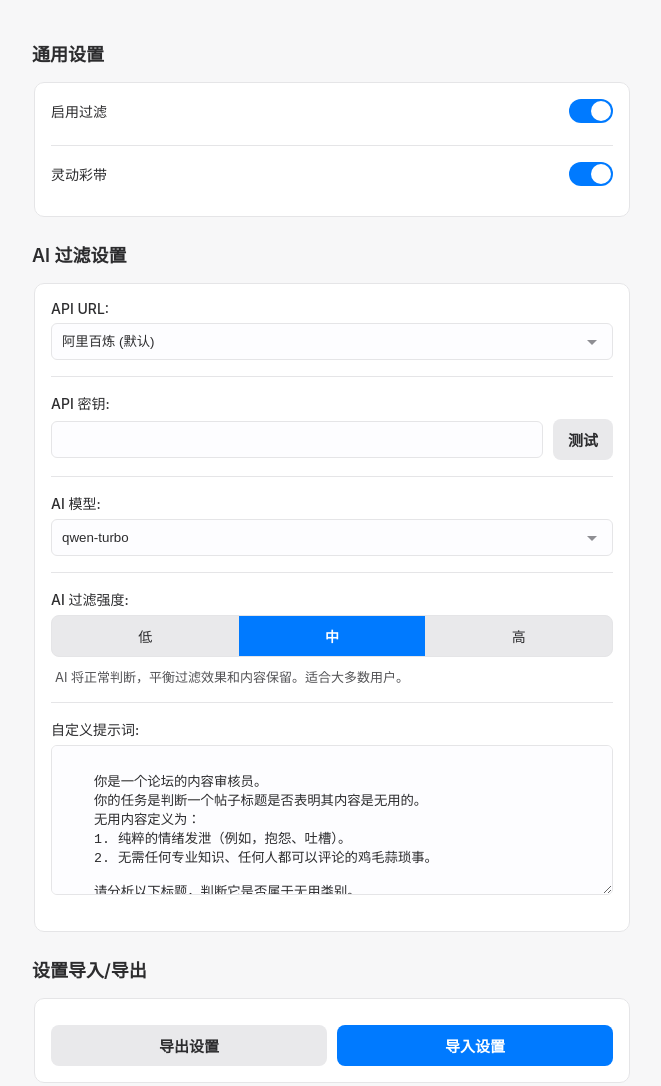
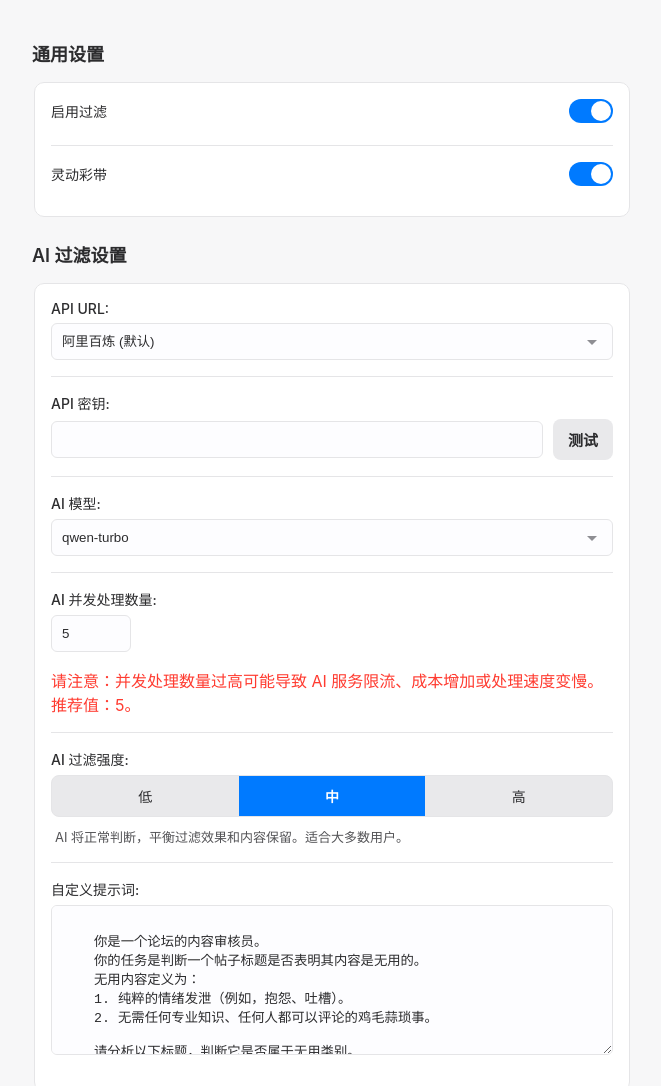
Before and after one commit to sha2kyou/v2ex-filter, a browser extension: page settings.html in a window 1280 px wide. Shown: the top 1086 px of the page, without its empty margins (308-969 px from the left). Drawn offline with Linux system fonts and the light colour scheme.

Commit message:
feat: Add custom AI model/service support and concurrency limit

```diff
--- a/background.js
+++ b/background.js
@@ -49,7 +49,7 @@ chrome.runtime.onMessage.addListener((request, sender, sendResponse) => {
   }
 
   if (request.topics) {
-    chrome.storage.sync.get(['apiKey', 'filterEnabled', 'selectedModel', 'apiUrl', 'selectedApiUrl', 'customApiUrl'], async (settings) => {
+    chrome.storage.sync.get(['apiKey', 'filterEnabled', 'selectedModel', 'apiUrl', 'selectedApiUrl', 'customApiUrl', 'concurrencyLimit'], async (settings) => {
       if (!settings.apiKey || settings.filterEnabled === false) {
         sendResponse({results: request.topics.map(() => ({ is_useless: false }))});
         return;
@@ -103,7 +103,7 @@ chrome.runtime.onMessage.addListener((request, sender, sendResponse) => {
         return { is_useless: is_useless_result };
       };
 
-      const CONCURRENCY_LIMIT = 5; // Limit concurrent AI requests
+      const CONCURRENCY_LIMIT = settings.concurrencyLimit || 5; // Limit concurrent AI requests, default to 5
       const results = [];
       const promises = [];
 
--- a/settings.css
+++ b/settings.css
@@ -129,6 +129,7 @@ div.form-field > label,
 input[type="password"],
 textarea,
 input[type="text"],
+input[type="number"],
 select {
   width: 100%;
   padding: 10px;
@@ -138,6 +139,24 @@ select {
   background-color: var(--input-background-color);
   color: var(--text-color); /* Ensure text color is set */
   transition: border-color 0.2s, box-shadow 0.2s;
+}
+
+/* Specific width adjustments */
+select,
+input[type="text"] {
+  /* max-width: 50%; /* Half width for select and text inputs */
+}
+
+input[type="number"] {
+  width: 80px; /* Adjust width for number input */
+  -moz-appearance: textfield; /* Firefox */
+}
+
+/* Chrome, Safari, Edge, Opera */
+input::-webkit-outer-spin-button,
+input::-webkit-inner-spin-button {
+  -webkit-appearance: none;
+  margin: 0;
 }
 
 .api-key-input-group {
@@ -159,6 +178,7 @@ select {
 input[type="password"]:focus,
 textarea:focus,
 input[type="text"]:focus,
+input[type="number"]:focus,
 select:focus {
   outline: none;
   border-color: var(--primary-accent);
@@ -180,7 +200,18 @@ select {
   padding-right: 30px; /* Make space for the arrow */
 }
 
-/* Specific adjustments for dropdowns followed by custom inputs */
+input[type="number"] {
+  width: 80px; /* Adjust width for number input */
+  -moz-appearance: textfield; /* Firefox */
+}
+
+/* Chrome, Safari, Edge, Opera */
+input::-webkit-outer-spin-button,
+input::-webkit-inner-spin-button {
+  -webkit-appearance: none;
+  margin: 0;
+}
+
 #modelSelect,
 #apiUrlSelect {
   margin-bottom: 0; /* Remove space below select */
@@ -188,7 +219,7 @@ select {
 
 #customModelInput,
 #customApiUrlInput {
-  margin-top: 0; /* Remove space above input */
+    margin-top: 0; /* Remove space above input */
 }
 
 /* New class for connected input fields */
--- a/settings.html
+++ b/settings.html
@@ -59,6 +59,12 @@
           <input type="text" id="customModelInput" placeholder="输入自定义模型名称" class="hidden">
         </div>
         <div class="divider"></div>
+        <div class="form-field">
+          <label for="concurrencyLimit">AI 并发处理数量:</label>
+          <input type="number" id="concurrencyLimit" min="1" value="5">
+          <p class="setting-description" style="color: var(--danger-color);">请注意：并发处理数量过高可能导致 AI 服务限流、成本增加或处理速度变慢。推荐值：5。</p>
+        </div>
+        <div class="divider"></div>
         <div class="setting-item">
           <label>AI 过滤强度:</label>
           <div id="aiIntensitySegmentedControl" class="segmented-control">
--- a/settings.js
+++ b/settings.js
@@ -8,6 +8,7 @@ document.addEventListener('DOMContentLoaded', function() {
   const customModelInput = document.getElementById('customModelInput');
   const animatedGradientSwitch = document.getElementById('animatedGradientSwitch');
   const aiIntensityButtons = document.querySelectorAll('#aiIntensitySegmentedControl button');
+  const concurrencyLimitInput = document.getElementById('concurrencyLimit');
 
   // New elements for import/export
   const exportSettingsButton = document.getElementById('exportSettings');
@@ -73,7 +74,7 @@ document.addEventListener('DOMContentLoaded', function() {
 
   // Load saved settings
   function loadSettings() {
-    chrome.storage.sync.get(['apiKey', 'filterEnabled', 'customPrompt', 'selectedModel', 'animatedGradientEnabled', 'aiIntensity', 'selectedApiUrl', 'customApiUrl'], function(data) {
+    chrome.storage.sync.get(['apiKey', 'filterEnabled', 'customPrompt', 'selectedModel', 'animatedGradientEnabled', 'aiIntensity', 'selectedApiUrl', 'customApiUrl', 'concurrencyLimit'], function(data) {
       const settingsToSave = {};
 
       if (data.apiKey) {
@@ -93,6 +94,14 @@ document.addEventListener('DOMContentLoaded', function() {
       const initialAiIntensity = data.aiIntensity || 'medium'; // Default to medium
       updateIntensityButtons(initialAiIntensity);
       settingsToSave.aiIntensity = initialAiIntensity;
+
+      // 处理 concurrencyLimit
+      let loadedConcurrencyLimit = data.concurrencyLimit;
+      if (typeof loadedConcurrencyLimit !== 'number' || loadedConcurrencyLimit < 1) {
+        loadedConcurrencyLimit = 5; // 默认值
+      }
+      concurrencyLimitInput.value = loadedConcurrencyLimit;
+      settingsToSave.concurrencyLimit = loadedConcurrencyLimit; // 确保这个值被保存回去
 
       // Handle AI Model selection
       if (data.selectedModel) {
@@ -176,6 +185,15 @@ document.addEventListener('DOMContentLoaded', function() {
     saveSetting('animatedGradientEnabled', animatedGradientSwitch.checked);
   });
 
+  concurrencyLimitInput.addEventListener('change', function() {
+    let value = parseInt(concurrencyLimitInput.value);
+    if (isNaN(value) || value < 1) {
+      value = 1; // Ensure minimum of 1
+      concurrencyLimitInput.value = value;
+    }
+    saveSetting('concurrencyLimit', value);
+  });
+
   // Add event listeners to intensity buttons
   aiIntensityButtons.forEach(button => {
     button.addEventListener('click', function() {
@@ -229,7 +247,7 @@ document.addEventListener('DOMContentLoaded', function() {
 
   // Export settings
   exportSettingsButton.addEventListener('click', function() {
-    chrome.storage.sync.get(['apiKey', 'filterEnabled', 'customPrompt', 'selectedModel', 'customModel', 'animatedGradientEnabled', 'aiIntensity', 'selectedApiUrl', 'customApiUrl'], function(data) {
+    chrome.storage.sync.get(['apiKey', 'filterEnabled', 'customPrompt', 'selectedModel', 'customModel', 'animatedGradientEnabled', 'aiIntensity', 'selectedApiUrl', 'customApiUrl', 'concurrencyLimit'], function(data) {
       const settingsJson = JSON.stringify(data, null, 2);
       const blob = new Blob([settingsJson], { type: 'application/json' });
       const url = URL.createObjectURL(blob);
```
Also changed, not shown: README.md.
